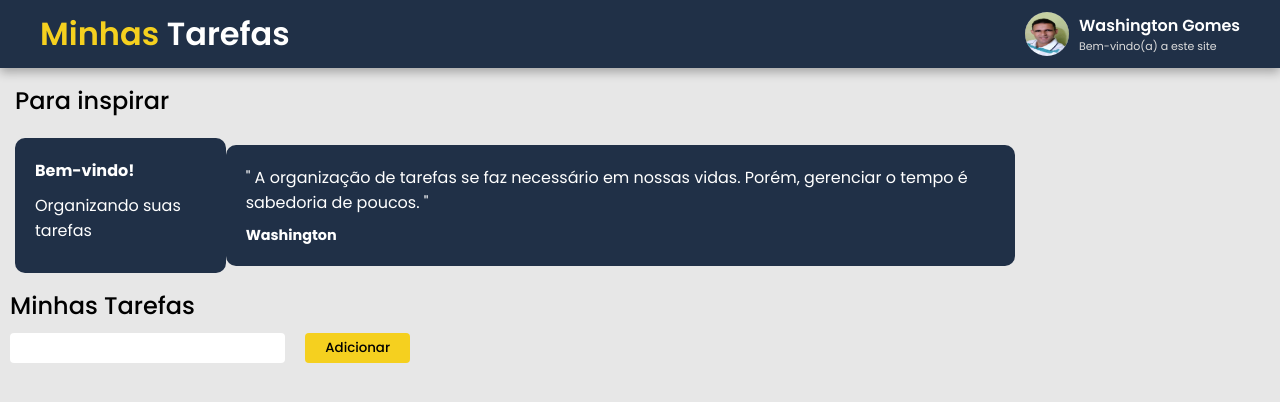
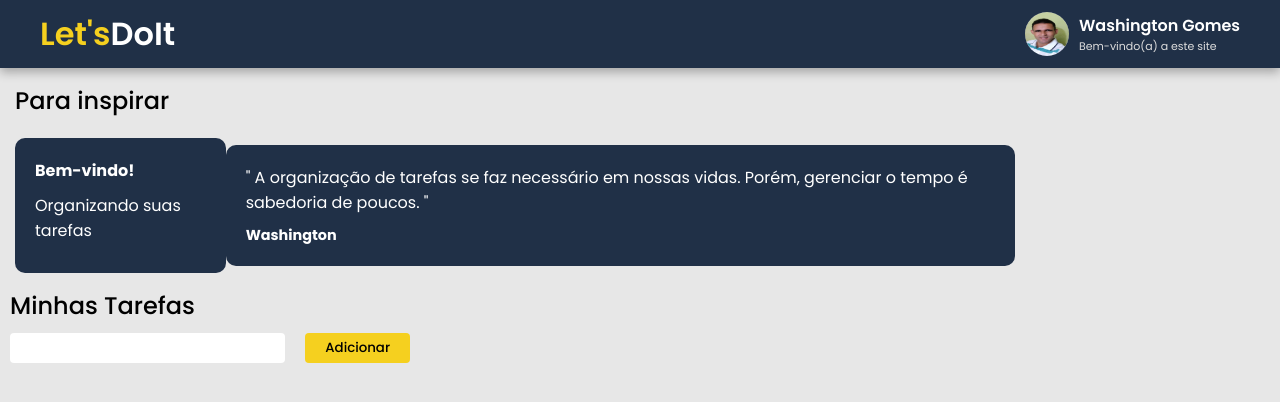
Before and after one commit to washingtongomes/web-challenge1, a React (Create React App) app: page / in a window 1280 px wide. Shown: the top 402 px of the page. Built offline with nearby package versions, Linux system fonts and the light colour scheme; the HTML template or start-up script is replaced by a standard one.

Commit message:
Update index.jsx

```diff
--- a/src/components/Header/index.jsx
+++ b/src/components/Header/index.jsx
@@ -5,7 +5,7 @@ function Header() {
     <header id="header">
       <nav>
         <span className="nav-brand">
-          <span>Minhas</span> Tarefas
+          <span>Let's</span>DoIt
         </span>
 
         <div className="profile">
```
